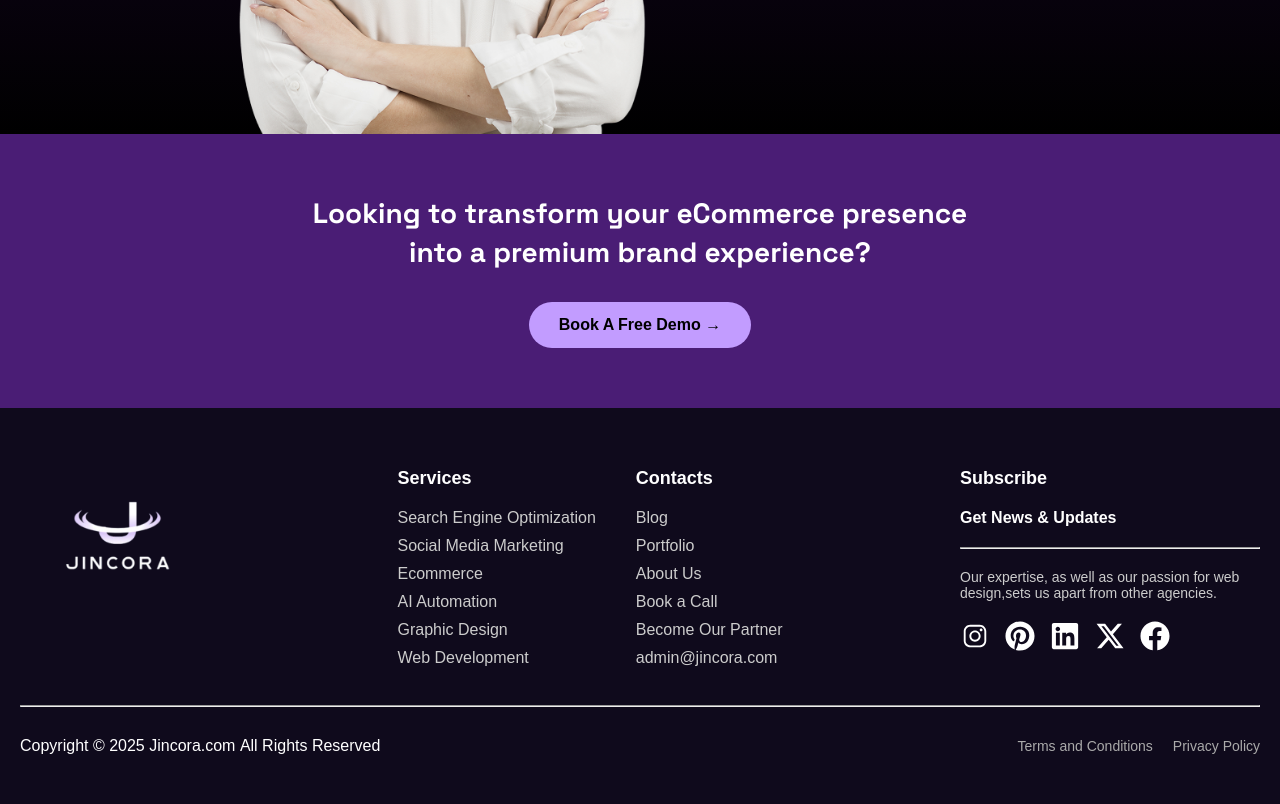
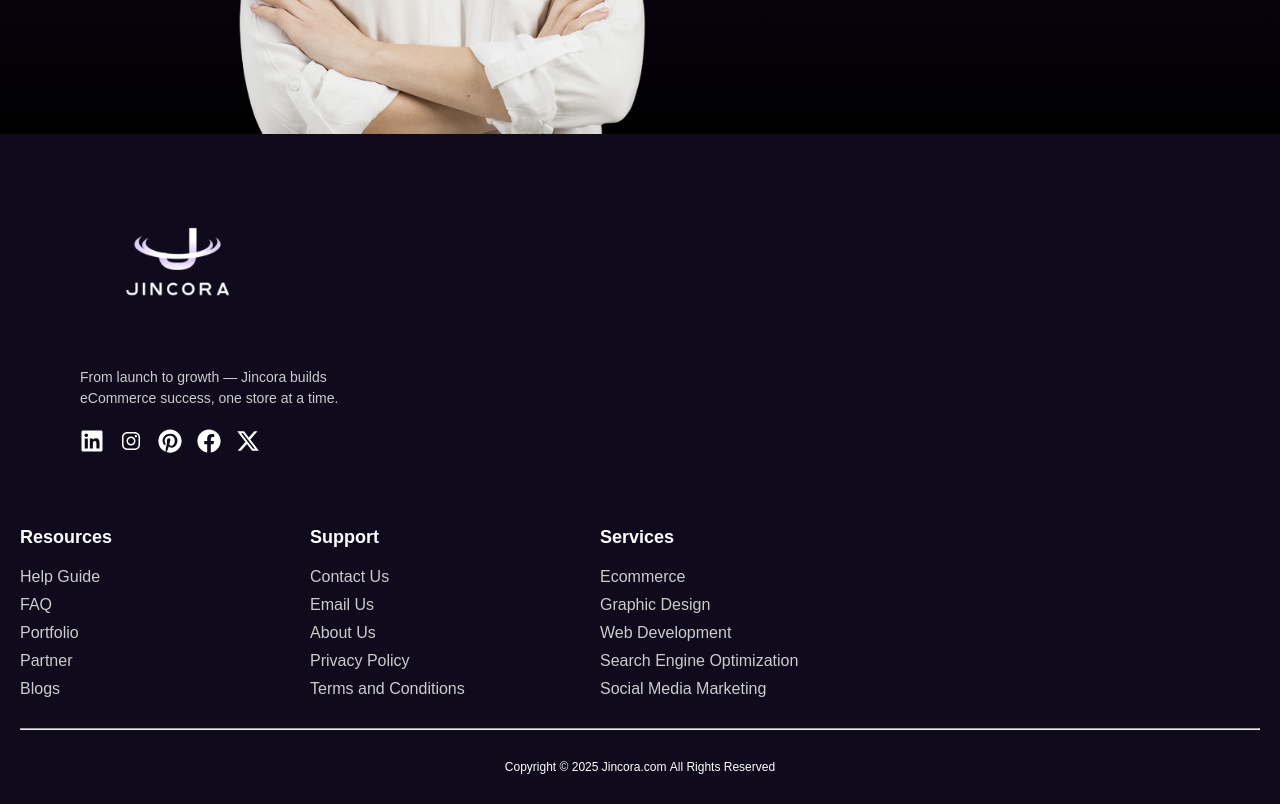
Before and after one commit to Jincora7/JincoraSite, a React (Vite) app: page / in a window 1280 px wide. Shown: the part 4600-5404 px from the top of the page. Built offline with nearby package versions, Linux system fonts and the light colour scheme.

Commit message:
footer change

```diff
--- a/src/components/Footer/Footer.css
+++ b/src/components/Footer/Footer.css
@@ -97,12 +97,18 @@
     gap: 20px;
   }
 
-  @media (min-width: 768px) {
+    .footer-second p{
+       font-size: 12px;
+           display: flex;
+    flex-direction: column;
+    }
+
+  /* @media (min-width: 768px) {
     .footer-second {
       flex-direction: row;
       justify-content: space-between;
     }
-  }
+  } */
 
 
 
@@ -314,50 +320,78 @@
 
 /* ----------------------- */
 
-.demo-section {
-  background-color: #4a1d75;
-  color: white;
-  text-align: center;
-  padding: 60px 20px;
-  display: flex;
-  flex-direction: column;
-  align-items: center;
-  justify-content: center;
+
+
+.footer-left {
+  max-width: 300px;
+  margin-left: 60px;
 }
 
-.demo-title {
-  font-size: 28px;
-  font-weight: 700;
-  margin-bottom: 30px;
-  line-height: 1.4;
+.footer-description {
+  margin: 20px 0;
+  color: #ccc;
+  font-size: 14px;
+  line-height: 1.5;
 }
 
-.demo-button {
-  background-color: #c29cff;
-  color: black;
-  font-weight: 600;
-  padding: 14px 30px;
-  font-size: 16px;
-  border: none;
-  border-radius: 25px;
-  cursor: pointer;
-  transition: background-color 0.3s ease, transform 0.3s ease;
+.footer-services-contacts {
+  display: flex;
+  gap: 50px;
+  flex-wrap: wrap;
+  margin-right: 80px;
+  margin-top: 30px;
 }
 
-.demo-button:hover {
-  background-color: #a367ff;
-  color: #fff;
-  transform: translateY(-2px);
+.footer-section {
+  min-width: 160px;
 }
 
 
-@media (max-width: 640px) {
-  .demo-title {
-    font-size: 20px;
+.footer-top-sections {
+  display: flex;
+  gap: 130px;
+  flex-wrap: wrap;
+  justify-content: center;
+}
+.footer-services-contacts{
+    display: flex;
+  gap: 130px;
+  flex-wrap: wrap;
+  justify-content: center;
+
+}
+
+
+@media only screen and (max-width: 430px) {
+  .footer-top-sections {
+    flex-direction: row;
+
+    justify-content: center;
+    gap: 10px;
   }
 
-  .demo-button {
-    padding: 12px 24px;
-    font-size: 14px;
+    .footer-left {
+    margin-left: 0;
+    text-align: center;
+  }
+
+  .footer-services-contacts {
+  display: flex;
+  gap: 50px;
+  flex-wrap: wrap;
+  margin-right: 0px;
+  margin-top: 0px;
+}
+
+  .footer-top-sections .footer-section {
+    flex: 0 0 45%;
+    min-width: 160px;
+    text-align: center;
+  }
+
+  .services-alone {
+    margin-top: 10px;
+    text-align: center;
+    width: 100%;
   }
 }
--- a/src/components/Footer/Footer.jsx
+++ b/src/components/Footer/Footer.jsx
@@ -101,6 +101,122 @@
 // -----------------------------------
 
 
+// import React, { useEffect } from 'react';
+// import { Link, NavLink } from 'react-router-dom';
+// import { IoLogoInstagram } from "react-icons/io";
+// import { FaPinterest, FaLinkedin, FaFacebook } from "react-icons/fa";
+// import { FaXTwitter } from "react-icons/fa6";
+// import { useLocation, useNavigate } from 'react-router-dom';
+
+// import logo from "../../assets/logo.png";
+// import "./Footer.css";
+
+// function Footer() {
+
+//   const location = useLocation();
+//   const navigate = useNavigate();
+
+//   const scrollToHome = () => {
+//     if (location.pathname === "/") {
+//       // Already on home, scroll
+//       const section = document.getElementById("Home");
+//       section?.scrollIntoView({ behavior: "smooth" });
+//     } else {
+//       // Navigate to home with scroll flag
+//       navigate("/", { state: { scrollTo: "Home" } });
+//     }
+//   }
+
+//   return (
+//     <>
+
+//     <div className="demo-section">
+//   <h2 className="demo-title">
+//     Looking to transform your eCommerce presence<br />
+//     into a premium brand experience?
+//   </h2>
+//   <button className="demo-button">Book A Free Demo →</button>
+//   </div>
+
+
+
+//     <div id="AboutUs" className="footer-wrapper">
+//       <div className="footer-first">
+//         <div>
+//           <Link className="footer-logo" to="/" onClick={scrollToHome}>
+//             <img src={logo} alt="Jincora Logo" />
+//           </Link>
+//         </div>
+
+
+//         <div className="footer-services-contacts">
+//         <div>
+//           <h5>Services</h5>
+//           <ul>
+//             <li>Search Engine Optimization</li>
+//             <li>Social Media Marketing</li>
+//             <li>Ecommerce</li>
+//             <li>AI Automation</li>
+//             <li>Graphic Design</li>
+//             <li>Web Development</li>
+//           </ul>
+//         </div>
+
+//         <div>
+//           <h5>Contacts</h5>
+//           <ul>
+//             <li>Blog</li>
+//             <li>Portfolio</li>
+//             <li><Link to="/about">About Us</Link></li>
+//             <li><Link to="https://calendly.com/admin-jincora/30min" target='_blank'>Book a Call</Link></li>
+//             <li>Become Our Partner</li>
+//             <li>admin@jincora.com</li>
+//           </ul>
+//         </div>
+//         </div>
+
+
+
+//         <div className="subscribe">
+//           <h5>Subscribe</h5>
+//           <div className="inner-sub">
+//             <h3>Get News & Updates</h3>
+//             <hr />
+//             <p>
+//               Our expertise, as well as our passion for web design,sets us apart from other agencies.
+//             </p>
+//             <div className="footer-icons">
+//               <Link to="https://www.instagram.com/jincora_techsolutions/" target='_blank'><IoLogoInstagram size={30} /></Link>
+//               <Link to="#" target='_blank'><FaPinterest size={30} /></Link>
+//               <Link to="https://www.linkedin.com/company/jincora/" target='_blank'><FaLinkedin size={30} /></Link>
+//               <Link to="https://x.com/jincora_tech?t=4AaCk2vw335gmdpOgU0iiw&s=09" target='_blank'><FaXTwitter size={30} /></Link>
+//               <Link to="https://www.facebook.com/share/1AH9TC8zj8/" target='_blank'><FaFacebook size={30} /></Link>
+//             </div>
+//           </div>
+//         </div>
+//       </div>
+
+//       <hr />
+
+//       <div className="footer-second">
+//         <p>Copyright © 2025 Jincora.com All Rights Reserved</p>
+//         <div>
+//           <Link to="/terms-and-conditions">Terms and Conditions</Link>
+//           <Link to="/privacy-policy">Privacy Policy</Link>
+//         </div>
+//       </div>
+//     </div>
+//     </>
+
+//   );
+// }
+
+
+// export default Footer;
+
+
+// ---------------------------------
+
 import React, { useEffect } from 'react';
 import { Link, NavLink } from 'react-router-dom';
 import { IoLogoInstagram } from "react-icons/io";
@@ -118,80 +234,73 @@ function Footer() {
 
   const scrollToHome = () => {
     if (location.pathname === "/") {
-      // Already on home, scroll
       const section = document.getElementById("Home");
       section?.scrollIntoView({ behavior: "smooth" });
     } else {
-      // Navigate to home with scroll flag
       navigate("/", { state: { scrollTo: "Home" } });
     }
   }
 
   return (
     <>
-
-    <div className="demo-section">
-  <h2 className="demo-title">
-    Looking to transform your eCommerce presence<br />
-    into a premium brand experience?
-  </h2>
-  <button className="demo-button">Book A Free Demo →</button>
-  </div>
-
-
-
-    <div id="AboutUs" className="footer-wrapper">
+      <div className="footer-wrapper">
         <div className="footer-first">
-        <div>
+          {/* Left Section */}
+          <div className="footer-left">
             <Link className="footer-logo" to="/" onClick={scrollToHome}>
               <img src={logo} alt="Jincora Logo" />
             </Link>
+            <p className="footer-description">
+              From launch to growth — Jincora builds eCommerce success, one store at a time.
+            </p>
+            <div className="footer-icons">
+              <Link to="https://www.linkedin.com/company/jincora/" target="_blank"><FaLinkedin size={24} /></Link>
+              <Link to="https://www.instagram.com/jincora_techsolutions/" target="_blank"><IoLogoInstagram size={24} /></Link>
+              <Link to="#" target="_blank"><FaPinterest size={24} /></Link>
+              <Link to="https://www.facebook.com/share/1AH9TC8zj8/" target="_blank"><FaFacebook size={24} /></Link>
+              <Link to="https://x.com/jincora_tech?t=4AaCk2vw335gmdpOgU0iiw&s=09" target="_blank"><FaXTwitter size={24} /></Link>
+            </div>
           </div>
 
-
+          {/* Right Columns */}
           <div className="footer-services-contacts">
-        <div>
-          <h5>Services</h5>
+            {/* Grouped Resources + Support */}
+            <div className="footer-top-sections">
+              {/* Resources */}
+              <div className="footer-section">
+                <h5>Resources</h5>
                 <ul>
-            <li>Search Engine Optimization</li>
-            <li>Social Media Marketing</li>
-            <li>Ecommerce</li>
-            <li>AI Automation</li>
-            <li>Graphic Design</li>
-            <li>Web Development</li>
+                  <li>Help Guide</li>
+                  <li>FAQ</li>
+                  <li>Portfolio</li>
+                  <li>Partner</li>
+                  <li>Blogs</li>
                 </ul>
               </div>
 
-        <div>
-          <h5>Contacts</h5>
+              {/* Support */}
+              <div className="footer-section">
+                <h5>Support</h5>
                 <ul>
-            <li>Blog</li>
-            <li>Portfolio</li>
+                  <li>Contact Us</li>
+                  <li>Email Us</li>
                   <li><Link to="/about">About Us</Link></li>
-            <li><Link to="https://calendly.com/admin-jincora/30min" target='_blank'>Book a Call</Link></li>
-            <li>Become Our Partner</li>
-            <li>admin@jincora.com</li>
+                  <li><Link to="/privacy-policy">Privacy Policy</Link></li>
+                   <li><Link to="/terms-and-conditions">Terms and Conditions</Link></li>
                 </ul>
               </div>
             </div>
 
-
-
-        <div className="subscribe">
-          <h5>Subscribe</h5>
-          <div className="inner-sub">
-            <h3>Get News & Updates</h3>
-            <hr />
-            <p>
-              Our expertise, as well as our passion for web design,sets us apart from other agencies.
-            </p>
-            <div className="footer-icons">
-              <Link to="https://www.instagram.com/jincora_techsolutions/" target='_blank'><IoLogoInstagram size={30} /></Link>
-              <Link to="#" target='_blank'><FaPinterest size={30} /></Link>
-              <Link to="https://www.linkedin.com/company/jincora/" target='_blank'><FaLinkedin size={30} /></Link>
-              <Link to="https://x.com/jincora_tech?t=4AaCk2vw335gmdpOgU0iiw&s=09" target='_blank'><FaXTwitter size={30} /></Link>
-              <Link to="https://www.facebook.com/share/1AH9TC8zj8/" target='_blank'><FaFacebook size={30} /></Link>
-            </div>
+            {/* Services (separate for layout stacking) */}
+            <div className="footer-section services-alone">
+              <h5>Services</h5>
+              <ul>
+                <li>Ecommerce</li>
+                <li>Graphic Design</li>
+                <li>Web Development</li>
+                <li>Search Engine Optimization</li>
+                <li>Social Media Marketing</li>
+              </ul>
             </div>
           </div>
         </div>
@@ -200,16 +309,10 @@ function Footer() {
 
         <div className="footer-second">
           <p>Copyright © 2025 Jincora.com All Rights Reserved</p>
-        <div>
-          <Link to="/terms-and-conditions">Terms and Conditions</Link>
-          <Link to="/privacy-policy">Privacy Policy</Link>
-        </div>
         </div>
       </div>
     </>
-
   );
 }
 
-
 export default Footer;
```
Lines whose indentation alone changed are shown as unchanged.
